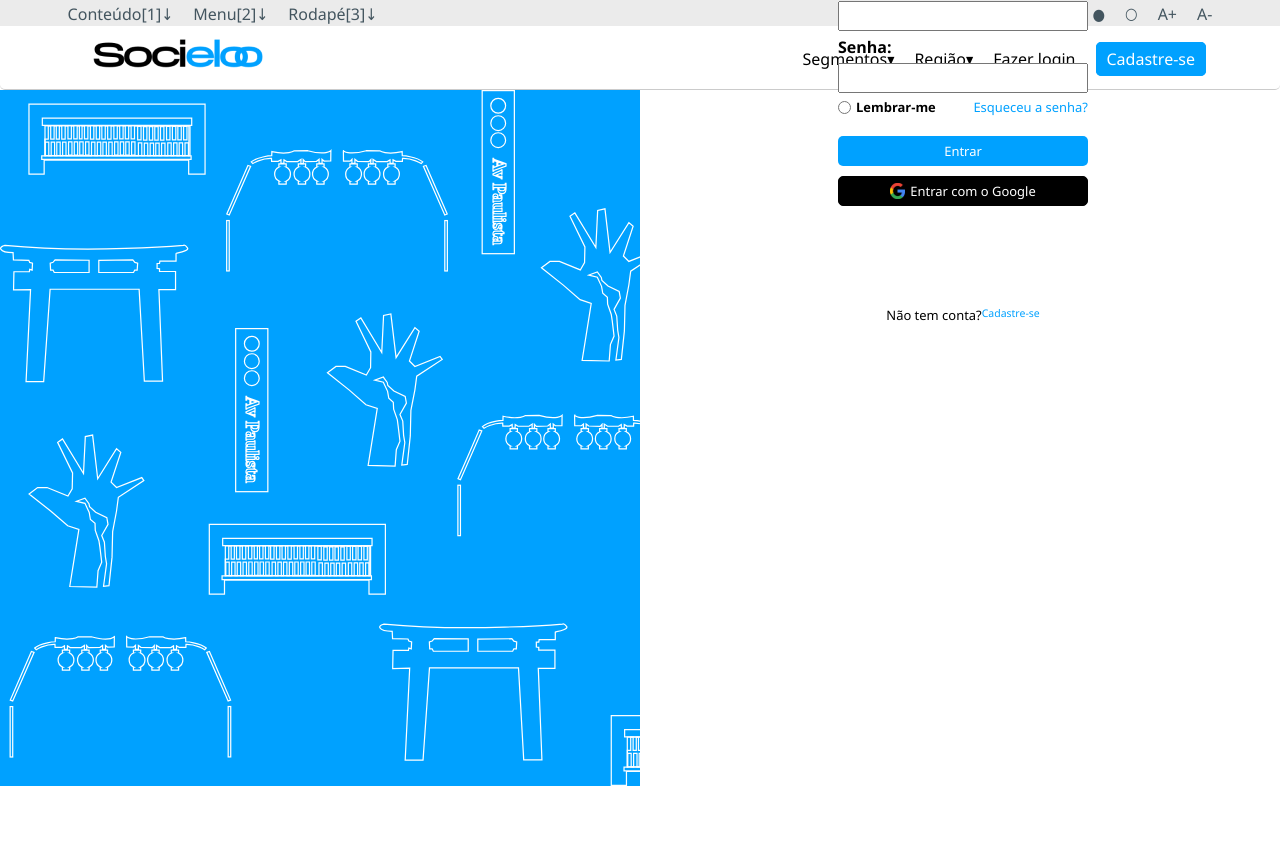
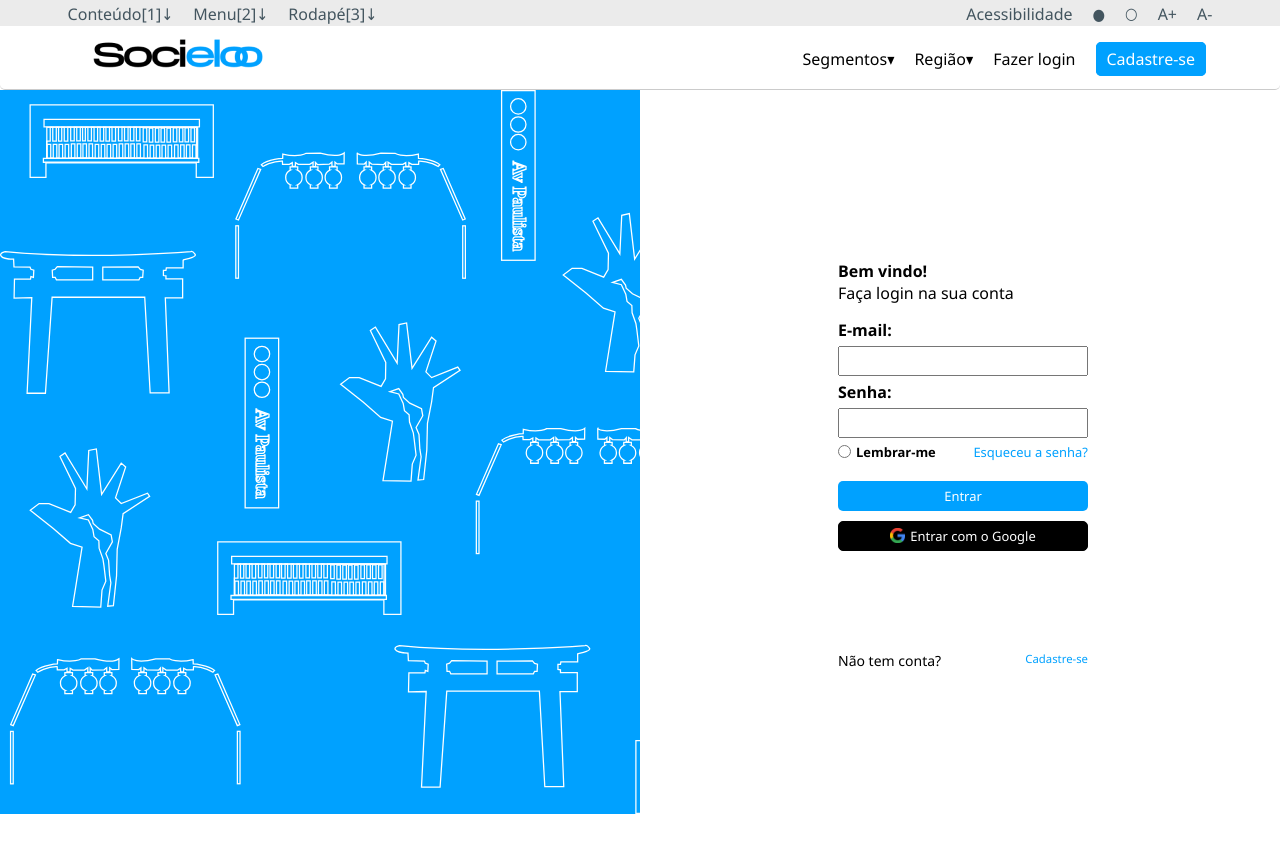
Before and after one commit to Aryel15/reactjs_socieloo, a React (Vite) app: page /login in a window 1280 px wide. Shown: the top 852 px of the page. After the commit the page ends 819 px from the top, so only its background shows below. Built offline with nearby package versions, Linux system fonts and the light colour scheme.

Commit message:
arrumando css do login

```diff
--- a/src/pages/Login/Login.jsx
+++ b/src/pages/Login/Login.jsx
@@ -28,7 +28,7 @@ export default function Login() {
                         </div>
                         <input type="button" value="Entrar" id="entrar" /><br />
                         <button id="google"><img src='./imgs/google.png' alt="" /> Entrar com o Google</button>
-                        <p className="cadastro">Não tem conta? <a href="./cadastro_usuario.html">Cadastre-se</a></p>
+                        <p className="cadastro-login">Não tem conta? <a href="./cadastro_usuario.html">Cadastre-se</a></p>
                     </form>
                 </aside>
             </main>
--- a/src/pages/Login/style.css
+++ b/src/pages/Login/style.css
@@ -5,7 +5,7 @@ nav{
     margin-top: -30px;
     display: flex;
     flex-wrap: wrap;
-    height: 84.7vh;
+    height: auto;
     justify-content:space-between;
     align-content: space-between !important;
     align-items: center;
@@ -15,7 +15,7 @@ nav{
 }
 .imagem{
     background-color: #00a1ff;
-    height: 87vh;
+    height: 90.5vh;
     width: 50vw;
     padding-top: 0px;
 }
@@ -95,11 +95,11 @@ label{
     padding-right: 5px;
     height: auto;
 }
-.cadastro{
+.cadastro-login{
     margin-left: 0px;
-    font-size: 0.81em;
+    font-size: 14px;
 }
-.cadastro a{
+.cadastro-login a{
     float: none;
 }
 .esqueceu_senha{
```
